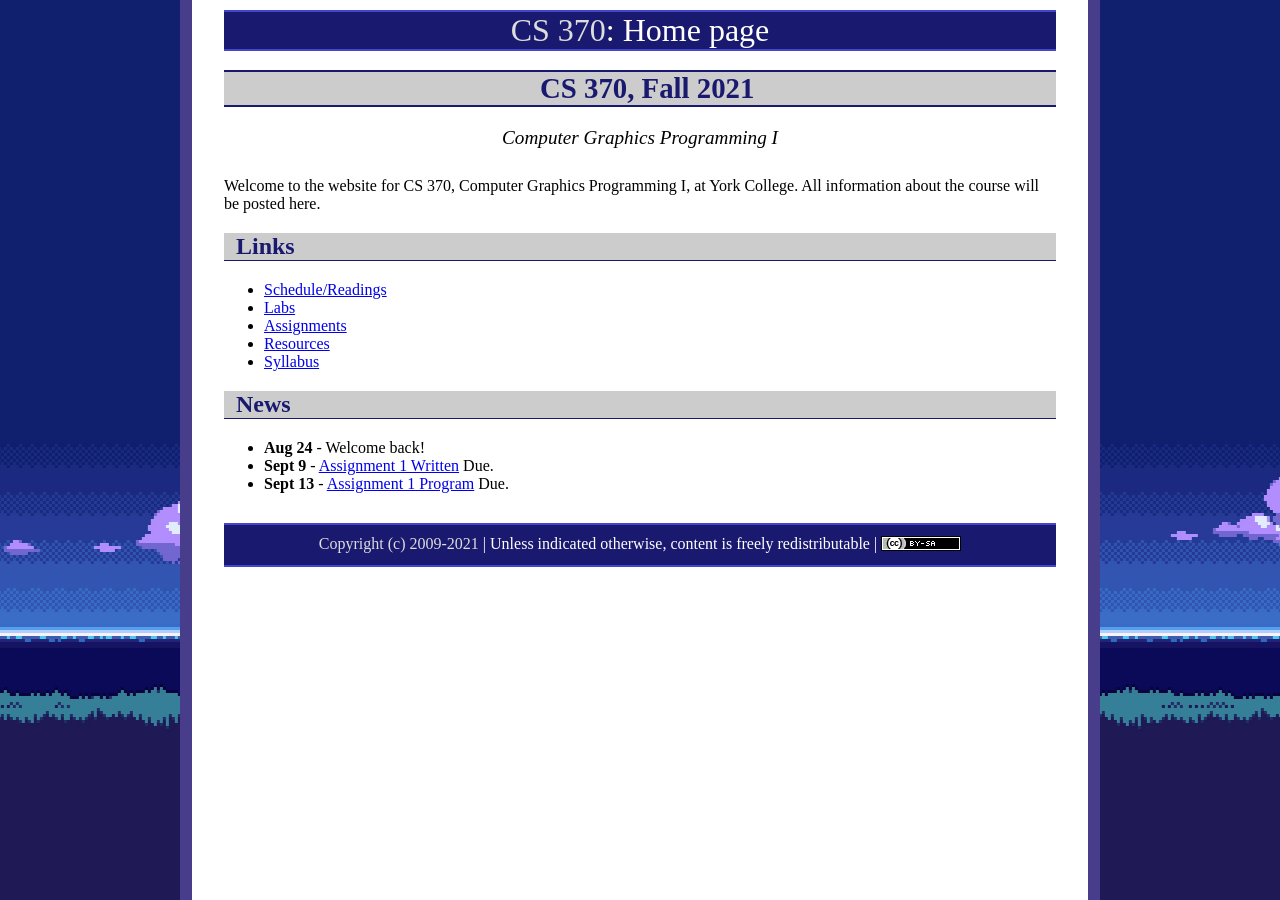
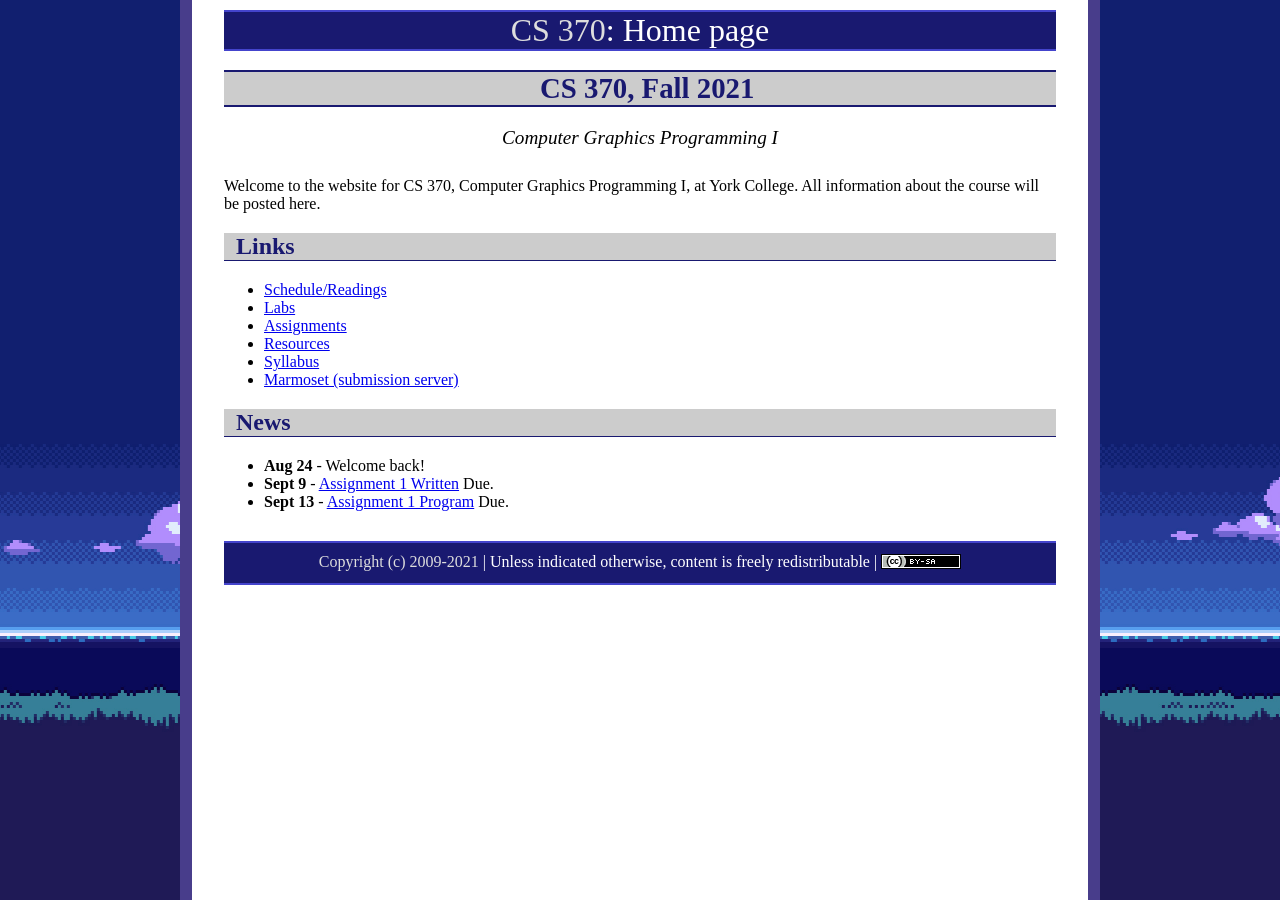
Before and after one commit to ycpcs/cs370-fall2021, a Jekyll site: the page built from index.md, in a window 1280 px wide. Built offline with Jekyll 4.4.1, drawn with Linux system fonts in a browser that asks for light colours.

Commit message:
update index
update index

```diff
--- a/index.md
+++ b/index.md
@@ -16,6 +16,7 @@ Welcome to the website for CS 370, Computer Graphics Programming I, at York Coll
 * [Assignments](assign/index.html)
 * [Resources](resources.html)
 * [Syllabus](syllabus.html)
+* [Marmoset (submission server)](https://cs.ycp.edu/marmoset)
 
 ## News
 * **Aug 24** - Welcome back!
```
